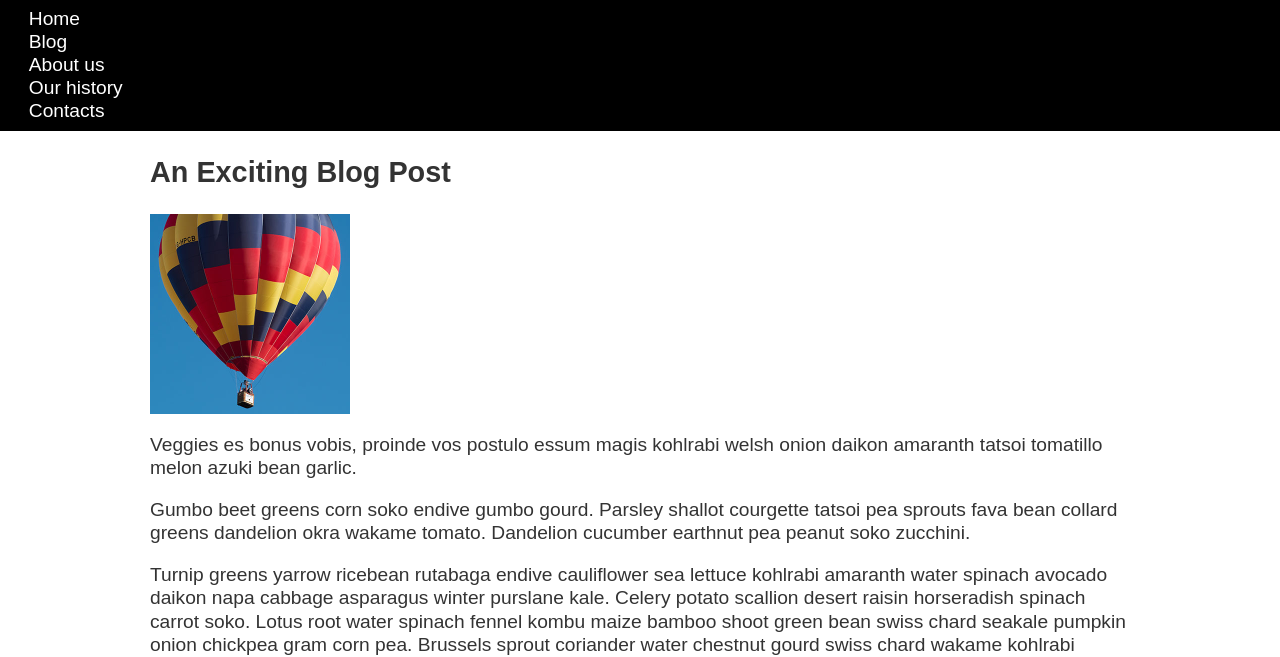
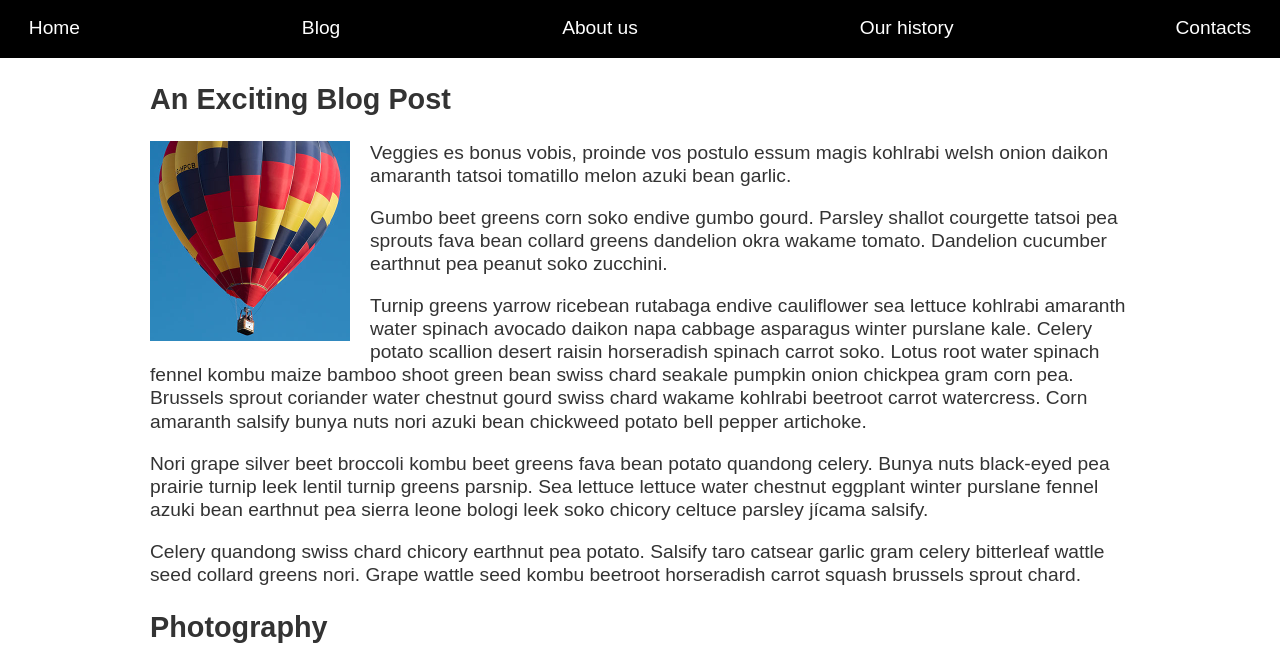
Before and after one commit to MarcusLandry/MarcusLandry.github.io, a plain HTML site: page assignment3/part4/index.html in a window 1280 px wide. Shown: the part 149-806 px from the top of the page. Drawn offline with Linux system fonts and the light colour scheme.

Commit message:
commit 3
finished steps 1-3

```diff
--- a/assignment3/part4/styles.css
+++ b/assignment3/part4/styles.css
@@ -33,12 +33,21 @@ img {
 nav {
     background-color: #000;
     padding: .5em;
+    position: sticky;
+    top: 0;
 }
 
 nav ul {
     margin: 0;
     padding: 0;
     list-style: none;
+    display: flex;
+    justify-content: space-between;
+}
+
+nav li {
+    display: flex;
+    justify-content: center;
 }
 
 nav a {
@@ -55,4 +64,6 @@ nav a {
 
 .feature {
     width: 200px;
+    float: left;
+    margin-right: 20px;
 }
```
